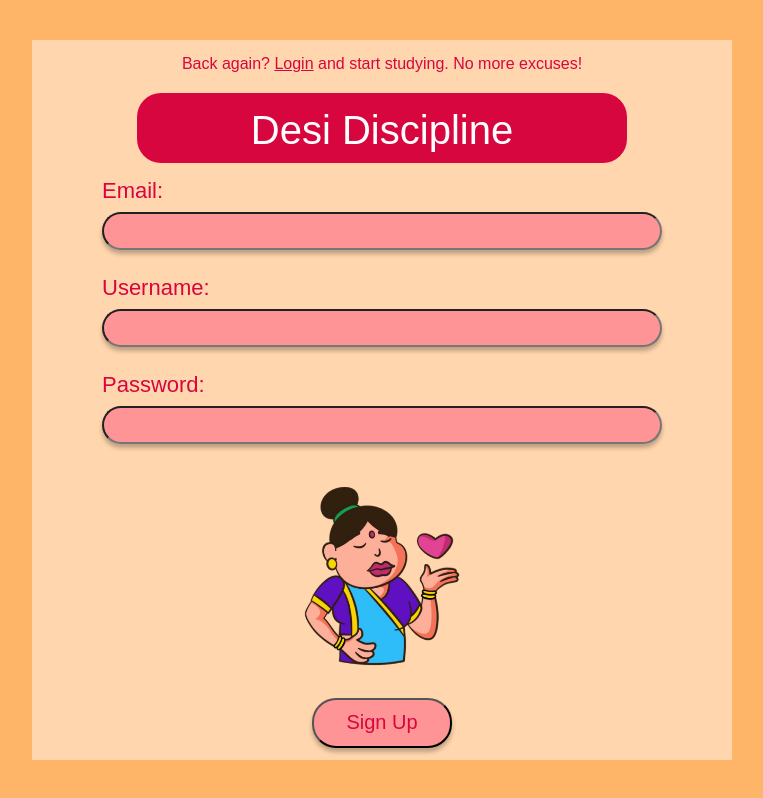
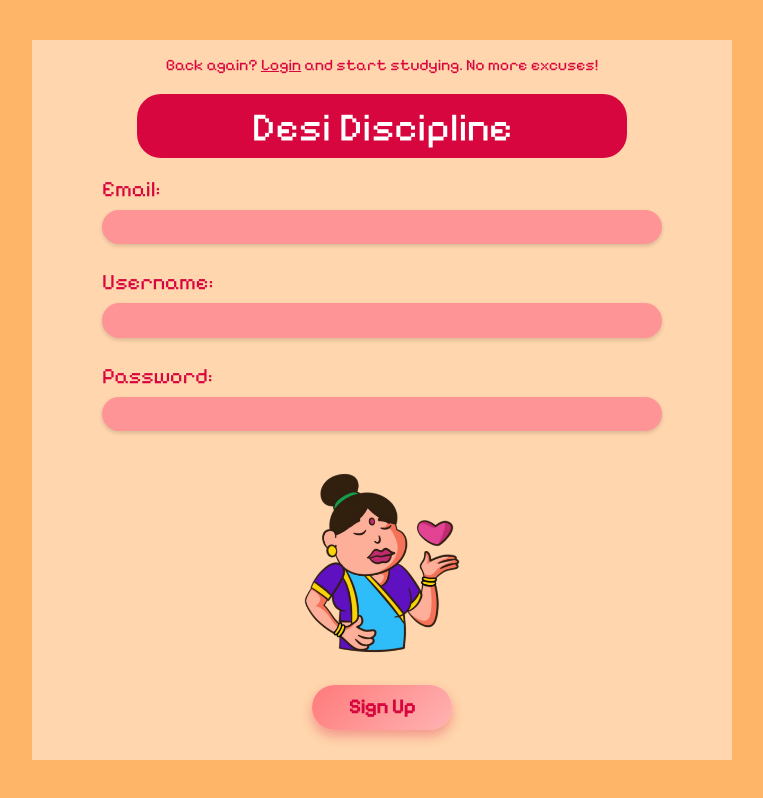
Before and after one commit to Yengner/desi-discipline, a Next.js app in the folder desi-discipline-website/: page /sign-up in a window 1280 px wide. Shown: the whole page, without its empty margins (258-1021 px from the left). Built offline with nearby package versions, Linux system fonts and the light colour scheme.

Commit message:
sign up css updated, fonts added

```diff
--- a/desi-discipline-website/src/app/globals.css
+++ b/desi-discipline-website/src/app/globals.css
@@ -18,7 +18,7 @@ html, body {
 body {
   color: var(--foreground);
   background: var(--background);
-  font-family: 'Courier New', Courier, monospace;
+  font-family: "Pixelify Sans", sans-serif;
   -webkit-font-smoothing: antialiased;
   -moz-osx-font-smoothing: grayscale;
 }
--- a/desi-discipline-website/src/components/auth/Login.css
+++ b/desi-discipline-website/src/components/auth/Login.css
@@ -10,7 +10,7 @@
 }
 
 .content-container {
-  background: #fff5ee;
+  background: #ffa362;
   border-radius: 16px;
   padding: 2rem;
   box-shadow: 0 8px 20px rgba(0,0,0,0.2);
--- a/desi-discipline-website/src/components/auth/Login.jsx
+++ b/desi-discipline-website/src/components/auth/Login.jsx
@@ -42,7 +42,7 @@ export default function LoginPage() {
     <div className="desktop-1">
       <div className="content-container">
         <h1 className="desi-discipline">Desi Discipline</h1>
-        <img className="decorative-image" src="/img-9478-10.png" alt="Decorative" />
+        <img className="decorative-image" src="/gifaunty.gif" alt="Decorative" />
 
         <form className="login-form" onSubmit={handleSubmit}>
           <label htmlFor="email">Email:</label>
--- a/desi-discipline-website/src/components/auth/SignUp.css
+++ b/desi-discipline-website/src/components/auth/SignUp.css
@@ -1,3 +1,5 @@
+@import url('https://fonts.googleapis.com/css2?family=Pixelify+Sans&display=swap');
+
 .frame-2 {
     background: #feb567;
     width: 100vw;
@@ -22,6 +24,7 @@
 
   .rectangle-6,
   .rectangle-2 {
+    background: #d8063e;
     position: absolute;
     width: 100%;
     height: 100%;
@@ -65,13 +68,15 @@
   .rectangle-7 {
   background: #ff9496;
   border-radius: 24px;
-    box-shadow: 0 4px 4px rgba(0, 0, 0, 0.25);
+  box-shadow: 0 2px 4px rgba(0, 0, 0, 0.15); /* subtle bottom shadow */
+  border: none;
   width: 80%;
   height: 38px;
   padding: 0 10px;
   margin-top: 8px;
   z-index: 2;
   font-size: 16px;
+  outline: none;
 }
 
   .img-3923-1 {
@@ -82,23 +87,42 @@
   }
 
   .rectangle-15 {
-    background: #ff9496;
+    background: linear-gradient(135deg, #ff7a7a, #ffb3b3);
+    border: none;
     border-radius: 24px;
     width: 140px;
     height: 50px;
     margin-top: 20px;
+    margin-bottom: 30px;
     z-index: 2;
-    box-shadow: 0 4px 4px rgba(0, 0, 0, 0.25);
+    box-shadow: 0 6px 12px rgba(216, 6, 62, 0.3);
     display: flex;
     justify-content: center;
     align-items: center;
     cursor: pointer;
+    transition: all 0.3s ease;
+  }
+
+  .rectangle-15:hover {
+    background: linear-gradient(135deg, #ff6b6b, #ffa5a5);
+    box-shadow: 0 8px 16px rgba(216, 6, 62, 0.4);
+    transform: translateY(-2px);
+  }
+
+  .rectangle-15:disabled {
+    background: #ffd6d6;
+    cursor: not-allowed;
+    box-shadow: none;
+    transform: none;
   }
 
   .sign-up {
     font-size: 20px;
+    font-weight: bold;
     color: #d8063e;
+    font-family: "Pixelify Sans", sans-serif;
   }
+
 
   .back-again-login-and-start-studying-no-more-excuses {
     font-size: 16px;
--- a/desi-discipline-website/src/components/auth/SignUp.jsx
+++ b/desi-discipline-website/src/components/auth/SignUp.jsx
@@ -58,7 +58,7 @@ export default function SignUpPage() {
         </div>
 
         <div className="rectangle-1"></div>
-        <div className="desi-discipline">Desi Discipline</div>
+        <div className="desi-discipline" style={{ fontFamily: "'Pixelify Sans', sans-serif" }}>Desi Discipline</div>
 
         <div className="email">Email:</div>
         <input
--- a/desi-discipline-website/src/components/landing_page/LandingPage.css
+++ b/desi-discipline-website/src/components/landing_page/LandingPage.css
@@ -6,7 +6,8 @@
   display: flex;
   align-items: center;
   justify-content: center;
-  font-family: Rockwell,Courier Bold,Courier,Georgia,Times,Times New Roman,serif;
+  /*font-family: Rockwell,Courier Bold,Courier,Georgia,Times,Times New Roman,serif; */
+  font-family: "Pixelify Sans", sans-serif;
 }
 
 .content-container {
```
Lines whose indentation alone changed are shown as unchanged.
